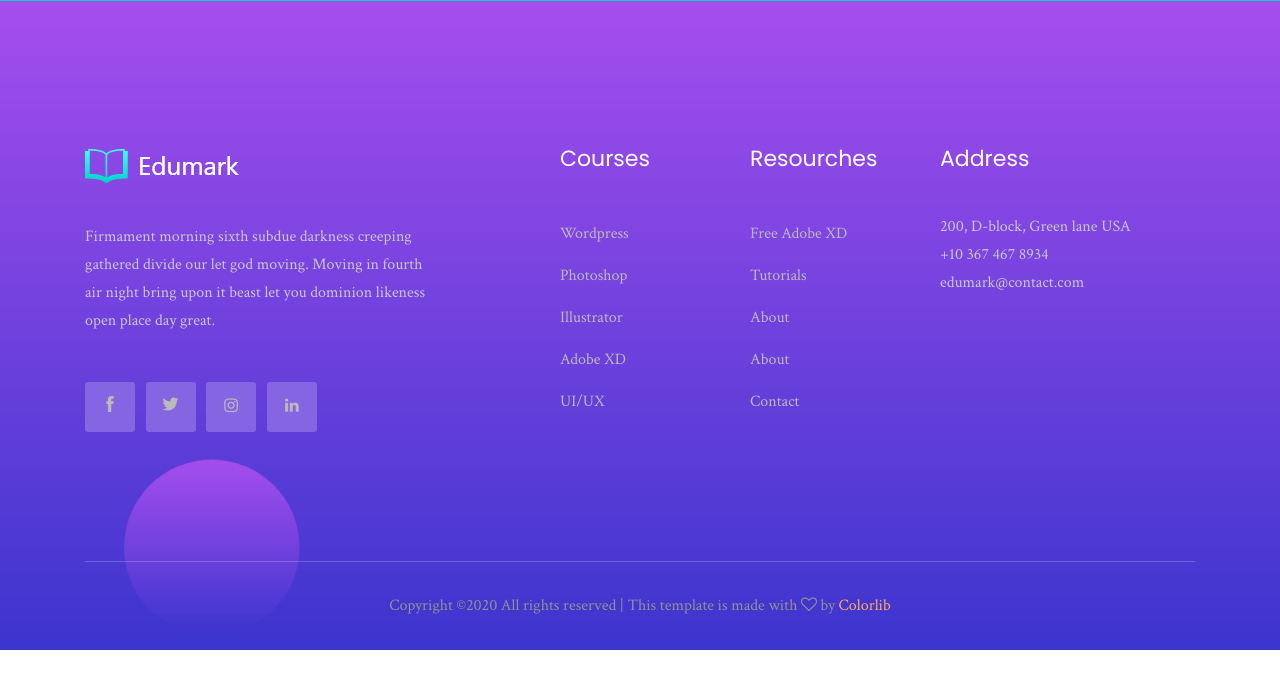
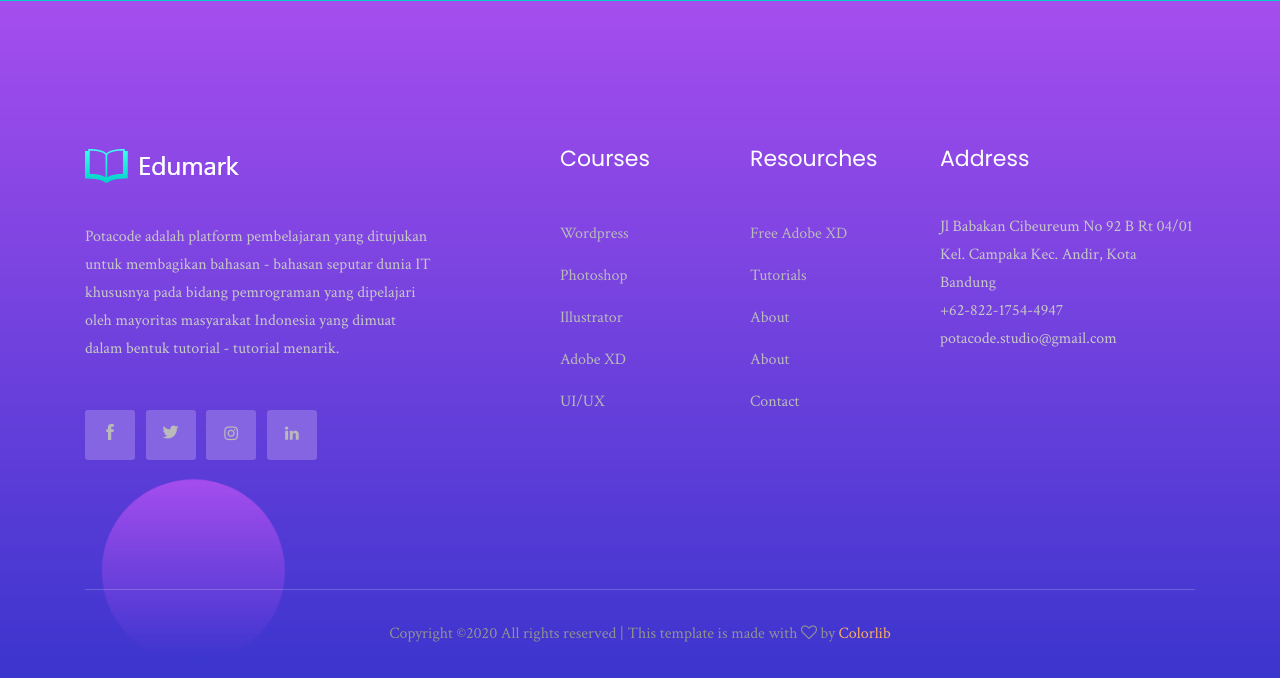
Before and after one commit to PotacodeStudio/landing-page, a PHP site: page /index.php in a window 1280 px wide. Shown: the part 2840-3518 px from the top of the page. Before the commit the page ends 3490 px from the top, so only its background shows below. Run offline with PHP 8.4, Linux system fonts and the light colour scheme; some libraries are stand-ins or nearby versions.

Commit message:
add addition information to footer

```diff
--- a/footer.php
+++ b/footer.php
@@ -11,9 +11,7 @@
                                 </a>
                             </div>
                             <p>
-                                Firmament morning sixth subdue darkness creeping gathered divide our let god moving.
-                                Moving in fourth air night bring upon it beast let you dominion likeness open place day
-                                great.
+                                Potacode adalah platform pembelajaran yang ditujukan untuk membagikan bahasan - bahasan seputar dunia IT khususnya pada bidang pemrograman yang dipelajari oleh mayoritas masyarakat Indonesia yang dimuat dalam bentuk tutorial - tutorial menarik.
                             </p>
                             <div class="socail_links">
                                 <ul>
@@ -77,9 +75,11 @@
                                 Address
                             </h3>
                             <p>
-                                200, D-block, Green lane USA <br>
-                                +10 367 467 8934 <br>
-                                edumark@contact.com
+                                Jl Babakan Cibeureum No 92 B Rt 04/01 Kel. Campaka Kec. Andir, Kota Bandung
+                                <br>
+                                +62-822-1754-4947
+                                <br>
+                                potacode.studio@gmail.com
                             </p>
                         </div>
                     </div>
```
